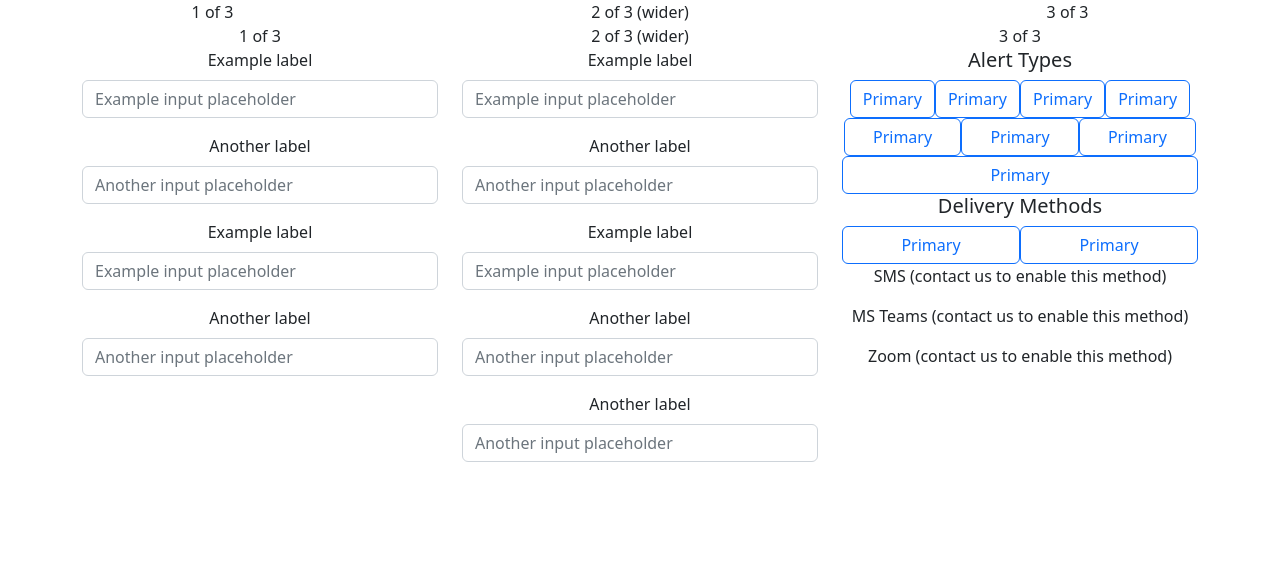
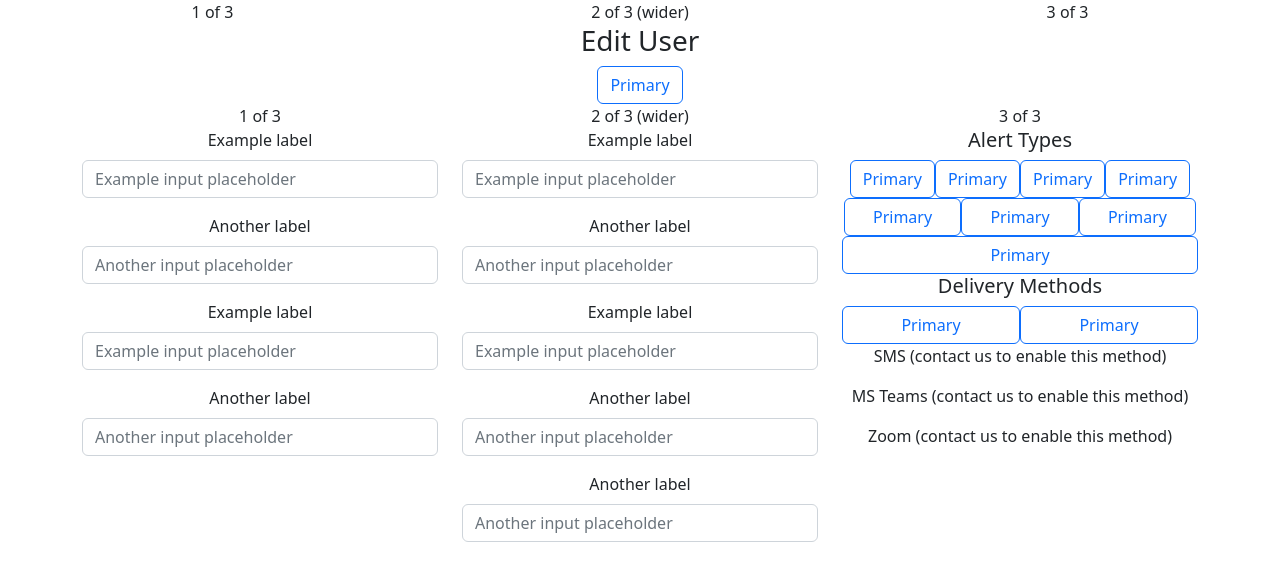
Before and after one commit to andymcbeath/bearclaw-take-home, a Vue app: page / in a window 1280 px wide. Shown: the top 580 px of the page. Built offline with nearby package versions, Linux system fonts and the light colour scheme.

Commit message:
Added Edit User to top and button

```diff
--- a/src/App.vue
+++ b/src/App.vue
@@ -3,7 +3,12 @@
   <div class="container text-center">
     <div class="row">
       <div class="col">1 of 3</div>
-      <div class="col-6">2 of 3 (wider)</div>
+      <div class="col-6">
+        2 of 3 (wider)
+        <h3>Edit User</h3>
+        <button type="button" class="btn btn-outline-primary">Primary</button>
+      </div>
+
       <div class="col">3 of 3</div>
     </div>
     <div class="row">
```
